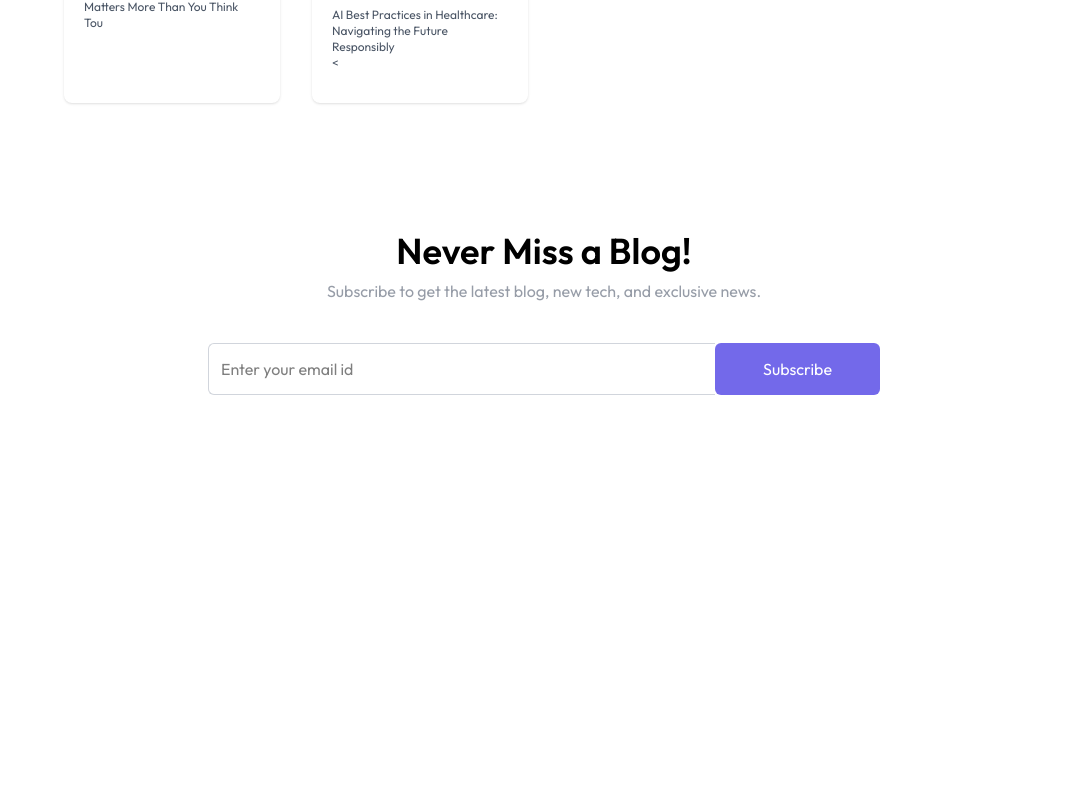
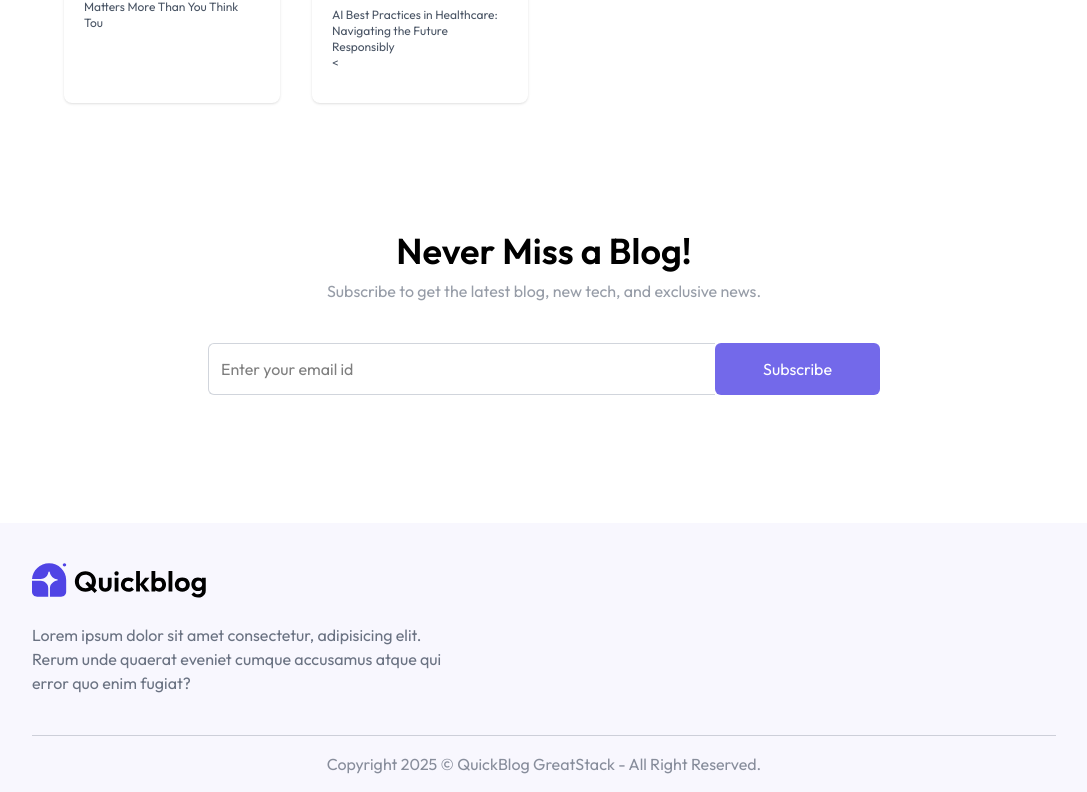
Before and after one commit to abhiishekk2411/aether-blog-app, a React (Vite) app: page / in a window 1280 px wide. Shown: the part 1608-2400 px from the top of the page, without its empty margins (96-1183 px from the left). Before the commit the page ends 2131 px from the top, so only its background shows below. Built offline with nearby package versions, Linux system fonts and the light colour scheme; a web font is replaced by a local one.

Commit message:
added footer section of home page

```diff
--- /dev/null
+++ b/src/components/Footer.jsx
@@ -0,0 +1,19 @@
+import React from 'react'
+import { assets } from '../assets/assets'
+
+const Footer = () => {
+    return (
+        <div className='px-6 md:px-16 1g:px-24 xl:px-32 bg-primary/4'>
+            <div className='flex flex-col md:flex-row items-start justify-between gap-10 py-10 border-b border-gray-500/30 text-gray-500'>
+                <div>
+                    <img src={assets.logo} className='w-32 sm:w-44' alt="" />
+                    <p className=' mt-6'>Lorem ipsum dolor sit amet consectetur, adipisicing elit. <br /> Rerum unde quaerat eveniet cumque accusamus atque qui <br /> error quo enim fugiat?</p>
+                </div>
+
+            </div>
+            <p className='text-sm text-gray-500/80 text-center py-4 md:text-base'>Copyright 2025 © QuickBlog GreatStack - All Right Reserved.</p>
+        </div>
+    )
+}
+
+export default Footer
--- a/src/pages/Home.jsx
+++ b/src/pages/Home.jsx
@@ -3,6 +3,7 @@ import NavBar from '../components/NavBar.jsx'
 import Header from '../components/Header.jsx'
 import BlogList from '../components/BlogList.jsx'
 import Newsletter from '../components/Newsletter.jsx'
+import Footer from '../components/Footer.jsx'
 
 const Home = () => {
   return (
@@ -11,6 +12,7 @@ const Home = () => {
       <Header/>
       <BlogList/>
       <Newsletter/>
+      <Footer/>
     </>
   )
 }
```
